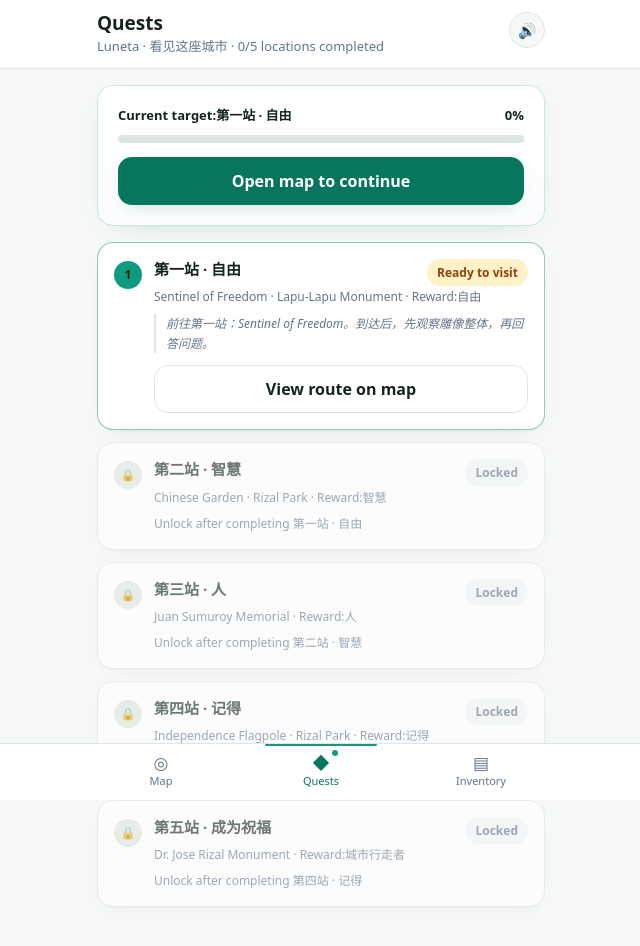
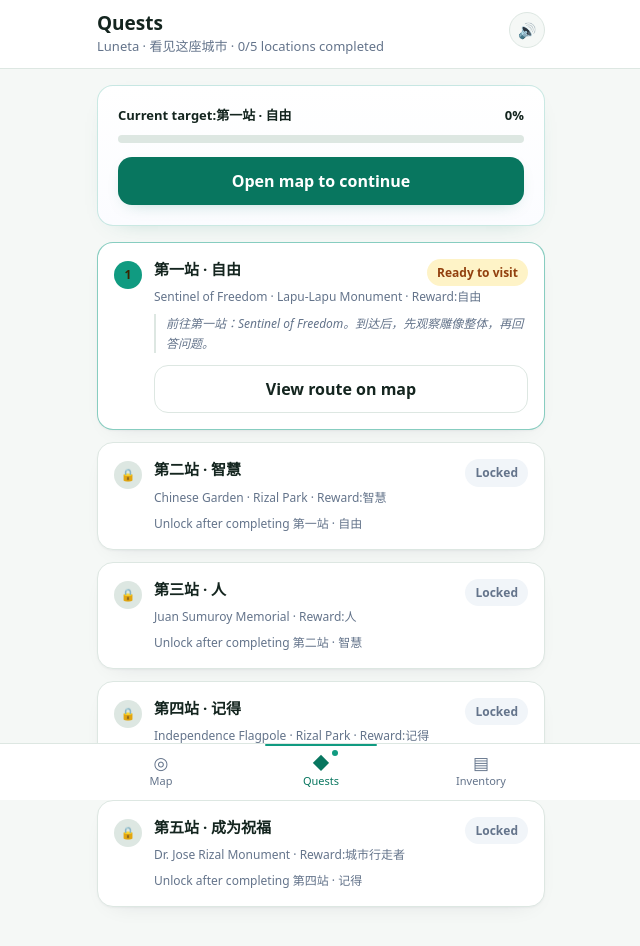
Before and after one commit to zemeiyu2-lgtm/mos-scene-hunt, a Next.js app: page /quest in a window 1280 px wide. Shown: the top 946 px of the page, without its empty margins (319-959 px from the left). Built offline with nearby package versions, Linux system fonts and the light colour scheme; no server answers.

Commit message:
Expose active quest location state for styling

```diff
--- a/app/quest/page.tsx
+++ b/app/quest/page.tsx
@@ -70,7 +70,8 @@ export default function QuestPage() {
           return (
             <li key={row.scene.id}>
               <div
-                className={`card quest-location-card p-4 transition-transform ${isLocked ? "opacity-60" : ""} ${
+                data-active={row.isActive ? "true" : "false"}
+                className={`card quest-location-card p-4 transition-transform ${
                   row.isActive ? "border-[var(--accent)]" : ""
                 }`}
               >
```
